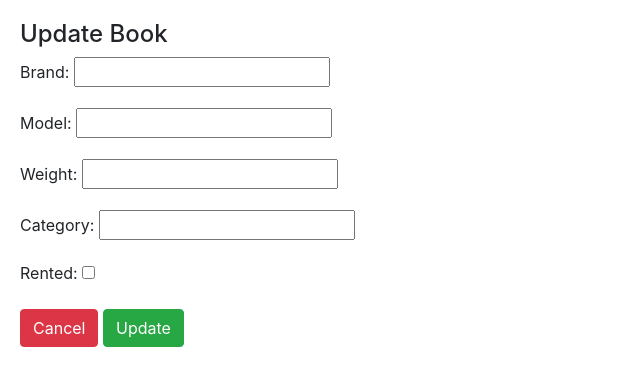
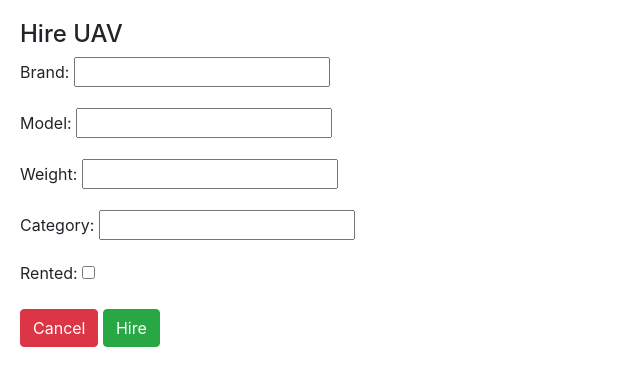
Before and after one commit to muzoaydo/rental_uav, a Django app: template uav/templates/uav_update.html in a window 1280 px wide. Shown: the top 386 px of the page, without its empty margins (0-640 px from the left). Run offline with Django 4.2, Linux system fonts and the light colour scheme; the template is opened without the code that fills it: values that come from a table or form of the project are taken from there, others are empty; some libraries are stand-ins or nearby versions.

```diff
--- a/uav/templates/uav_update.html
+++ b/uav/templates/uav_update.html
@@ -2,12 +2,12 @@
 {% extends "base.html" %}
 {% block content %}
 <div class="card-body">
-    <h4>Update Book</h4>
+    <h4>Hire UAV</h4>
     <form method="post">
         {% csrf_token %}
         {{form.as_p}}
         <a type="button" class="btn btn-danger" href="{%url 'uav_list' %}">Cancel</a>
-        <button type="submit" class="btn btn-success">Update</button>
+        <button type="submit" class="btn btn-success">Hire</button>
     </form>
 </div>
 {% endblock %}
```
